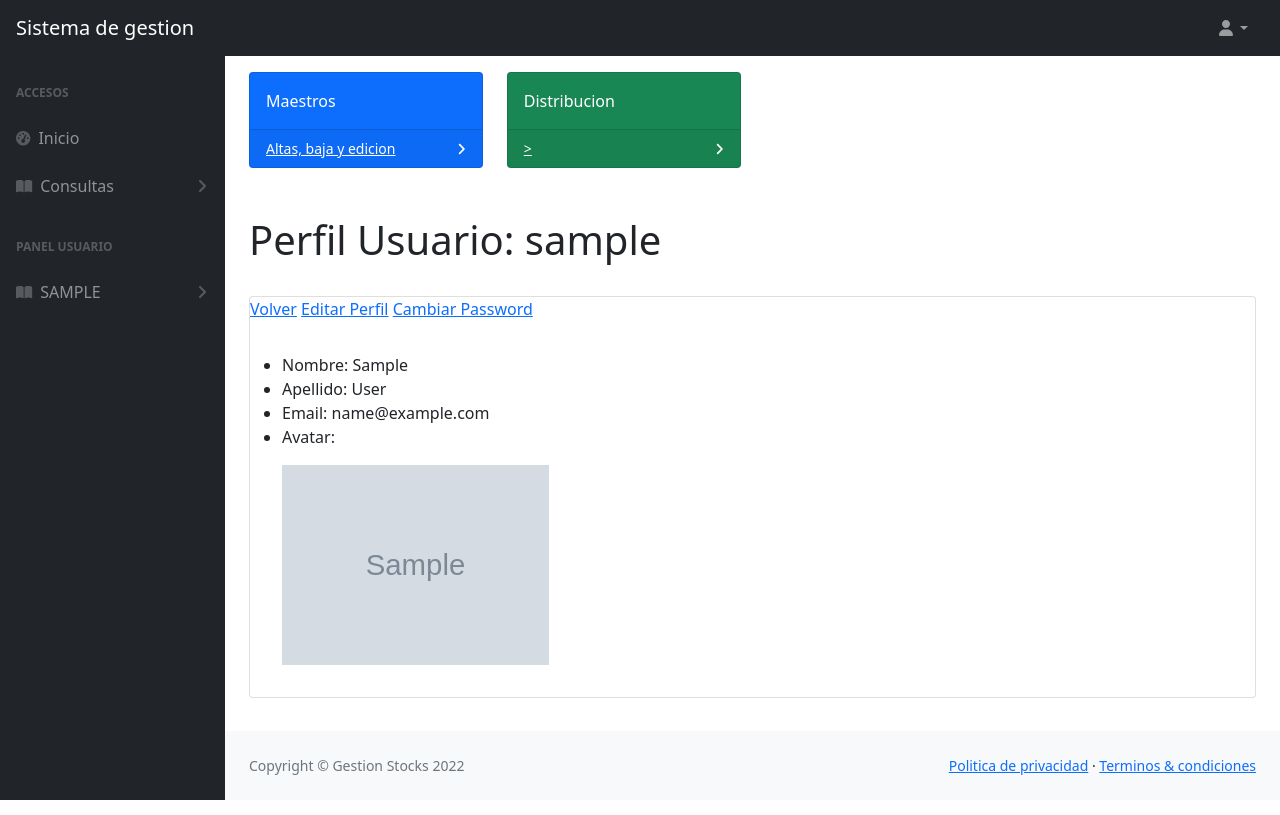
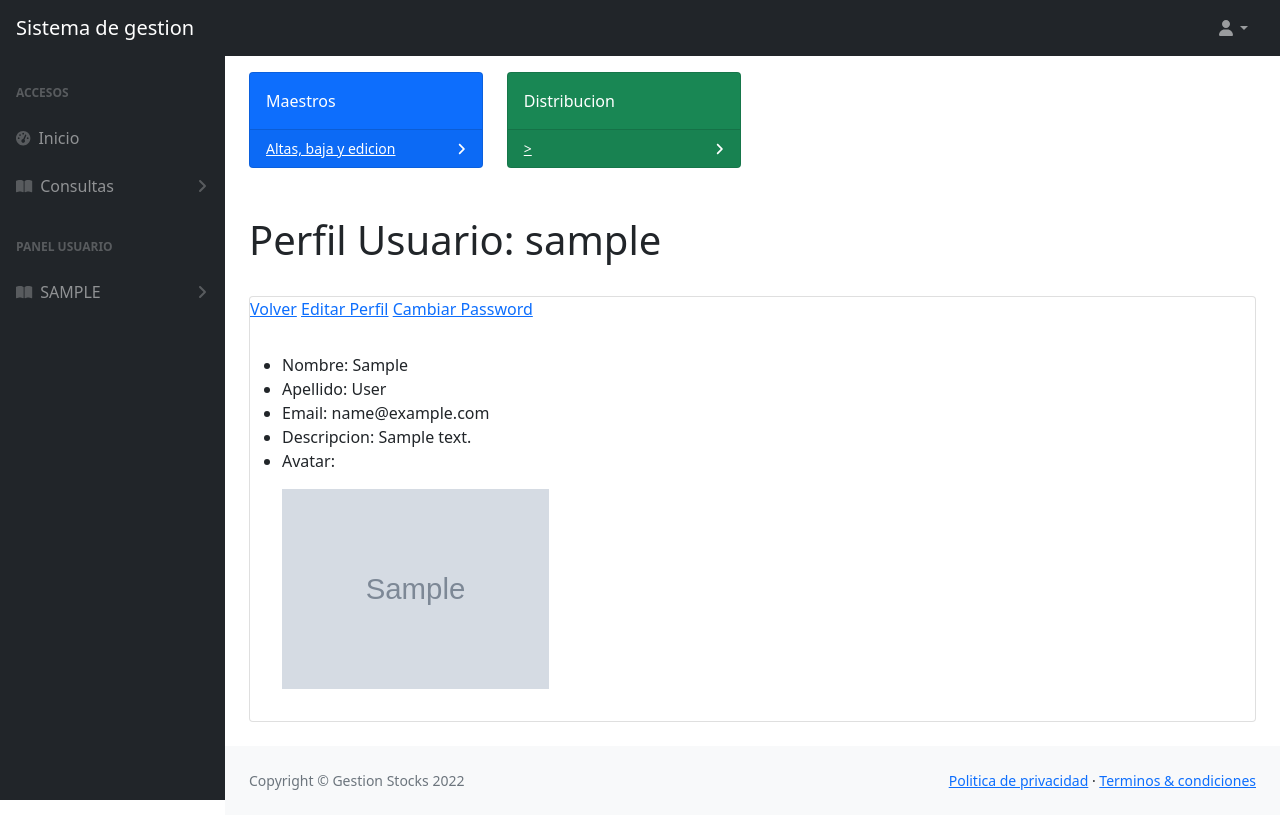
Before and after one commit to rhiwick/CoderHouseProyect, a Django app: page /accounts/perfil/ in a window 1280 px wide. Run offline with Django 4.2, Linux system fonts and the light colour scheme; a user stored in the database is signed in; tables that the repository leaves empty hold one stand-in row (values such as "Sample post"); grey boxes marked "Sample" are stand-in pictures; parts of the project's set-up code (start-up, migrations or seed data) failed here and were passed over; some libraries are stand-ins or nearby versions.

Commit message:
descripcion de perfil

```diff
--- a/MTVnavalon/settings.py
+++ b/MTVnavalon/settings.py
@@ -41,6 +41,7 @@ INSTALLED_APPS = [
     'distribucion',
     'accounts',
     'muro',
+    'ckeditor',
 ]
 
 MIDDLEWARE = [
--- a/Templates/accounts/perfil.html
+++ b/Templates/accounts/perfil.html
@@ -35,6 +35,9 @@ Apellido: {{request.user.last_name}}
 Email: {{request.user.email}}
         </li>
         <li>
+Descripcion: {{request.user.masdatosusuario.descripcion | safe}}
+        </li>
+        <li>
             <p>Avatar:</p>
             {% if request.user.masdatosusuario.avatar %}
             <img src={{request.user.masdatosusuario.avatar.url}} alt="" height="200px">
--- a/Templates/accounts/registrarse.html
+++ b/Templates/accounts/registrarse.html
@@ -15,7 +15,7 @@
 
 {% block campos %}
 <p>
-    <a href = {% url 'maestro' %}>Volver<a/>
+    <a href = {% url 'perfil' %}>Volver<a/>
 </p>
 <body>
     <form action ={% url 'registrarse' %} method = "post">
--- a/accounts/models.py
+++ b/accounts/models.py
@@ -1,10 +1,10 @@
-from distutils.command.upload import upload
 from django.db import models
-from distutils.command.upload import upload
 from django.contrib.auth.models import User
+from ckeditor.fields import RichTextField
 
 # Create your models here.
 
 class MasDatosUsuario(models.Model):
     user = models.OneToOneField(User, on_delete=models.CASCADE)
     avatar = models.ImageField(upload_to='avatares', null=True, blank =True)
+    descripcion = RichTextField(null=True)
--- a/accounts/views.py
+++ b/accounts/views.py
@@ -44,7 +44,6 @@ def registrarse(request):
 
 @login_required
 def perfil(request):
-
     return render(request, 'accounts/perfil.html')
 
 
@@ -61,6 +60,8 @@ def editar_perfil(request):
                 user.first_name = data.get('first_name')
             if data.get('last_name'):
                 user.last_name = data.get('last_name')
+            if data.get('descripcion'):
+                mas_datos_usuario.descripcion = data.get('descripcion')
             user.email = data.get('email') if data.get('email') else user.mail
             mas_datos_usuario.avatar = data.get('avatar') if data.get('avatar') else mas_datos_usuario.avatar
             mas_datos_usuario.save()
@@ -74,10 +75,10 @@ def editar_perfil(request):
             'email': user.email,
             'first_name': user.first_name,
             'last_name' : user.last_name,
-            'avatar' : mas_datos_usuario.avatar
+            'avatar' : mas_datos_usuario.avatar,
+            'descripcion': mas_datos_usuario.descripcion,
 
-                    }
-                             )
+                    } )
     return render(request, 'accounts/editar_perfil.html',{'form':form})
 
 class ChangePasswordView(PasswordChangeView):
```
Also changed, not shown: Templates/accounts/editar_perfil.html (+5 -6 lines), accounts/forms.py (+5 -4 lines), requirements.txt (added, +7 -0 lines), accounts/migrations/0002_masdatosusuario_descripcion.py (added), accounts/migrations/0003_alter_masdatosusuario_descripcion.py (added), accounts/migrations/0004_remove_masdatosusuario_descripcion.py (added), accounts/migrations/0005_masdatosusuario_descripcion_user.py (added), accounts/migrations/0006_alter_masdatosusuario_descripcion_user.py (added), accounts/migrations/0007_rename_descripcion_user_masdatosusuario_descripcion.py (added). Lines whose indentation alone changed are shown as unchanged.
